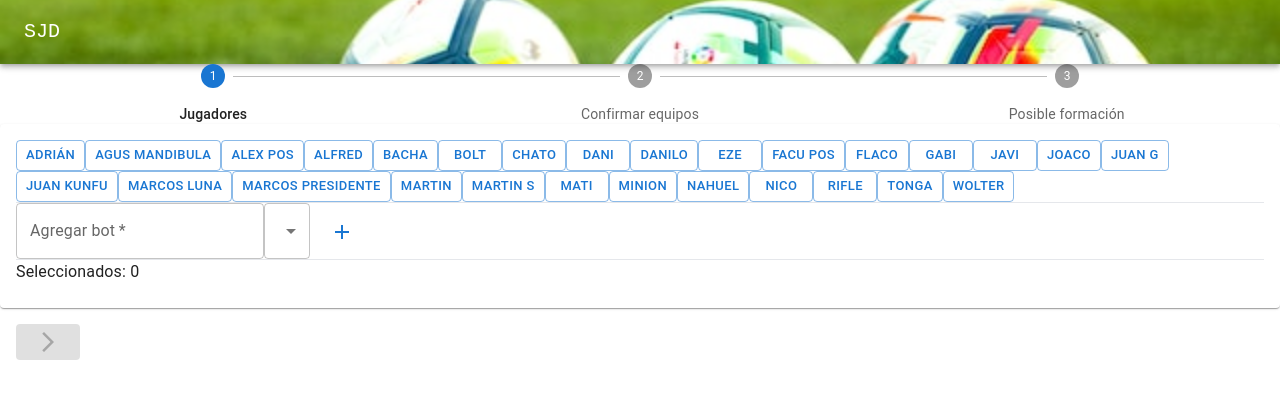
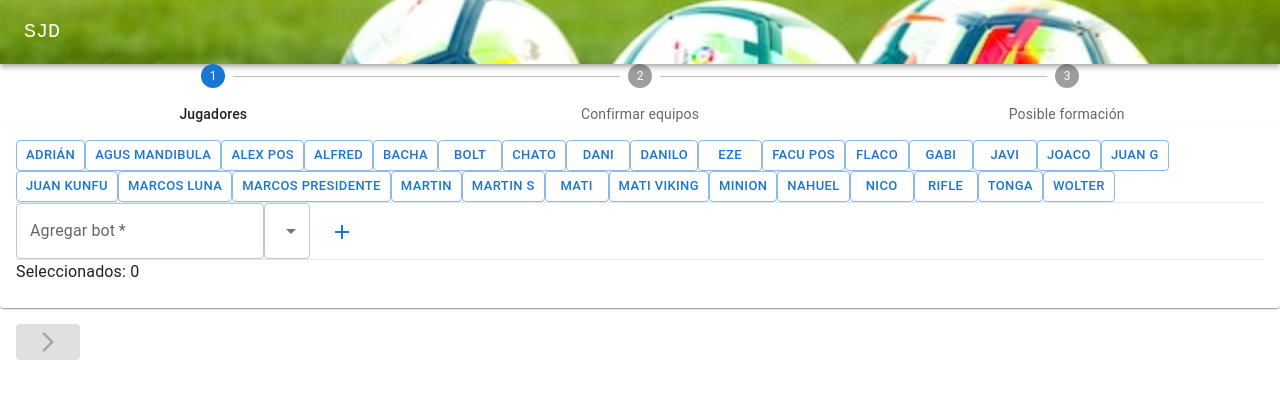
Before and after one commit to JDR89/Armador-equipos, a React (Vite) app: page / in a window 1280 px wide. Shown: the top 398 px of the page. Built offline with nearby package versions, Linux system fonts and the light colour scheme.

Commit message:
arreglo nombre y bots seleccionados

```diff
--- a/jugadores.json
+++ b/jugadores.json
@@ -166,6 +166,12 @@
   },
   {
     "id": 29,
+    "name": "Mati viking",
+    "position": "med",
+    "selected": false
+  },
+  {
+    "id": 30,
     "name": "Mati",
     "position": "med",
     "selected": false
--- a/src/components/ClipBoard.jsx
+++ b/src/components/ClipBoard.jsx
@@ -1,6 +1,6 @@
 import { useEffect, useState } from "react";
 import Button from '@mui/material/Button'
-import FileCopyIcon from '@mui/icons-material/FileCopy';
+// import FileCopyIcon from '@mui/icons-material/FileCopy';
 import clipboardCopy from "clipboard-copy";
 
 
@@ -32,13 +32,15 @@ const ClipBoard = ({team1,team2}) => {
 
   return (
     <div className="mt-1 md:mb-3">
+
       <Button
       sx={{  }}
         variant="contained"
         color="primary"
         onClick={handleCopyToClipboard}
       >
-       <FileCopyIcon />
+        <span className="text-xs">Copiar</span>
+       {/* <FileCopyIcon /> */}
       </Button>
     </div>
   );
--- a/src/components/Steps/PlayersCard.jsx
+++ b/src/components/Steps/PlayersCard.jsx
@@ -15,7 +15,7 @@ export const PlayersCard = ({setSelectedPlayers,selectedPlayers}) => {
   const [newBot, setNewBot] = useState({
     name:"",
     position:"",
-    selected: false
+    selected: true
   })
 
   const{position,name,onInputChange,onResetForm}=useForm(newBot)
@@ -110,6 +110,7 @@ export const PlayersCard = ({setSelectedPlayers,selectedPlayers}) => {
             onChange={onInputChange}
             value={name}
             required
+            inputProps={{ maxLength: 17 }}
           />
 
 
```
